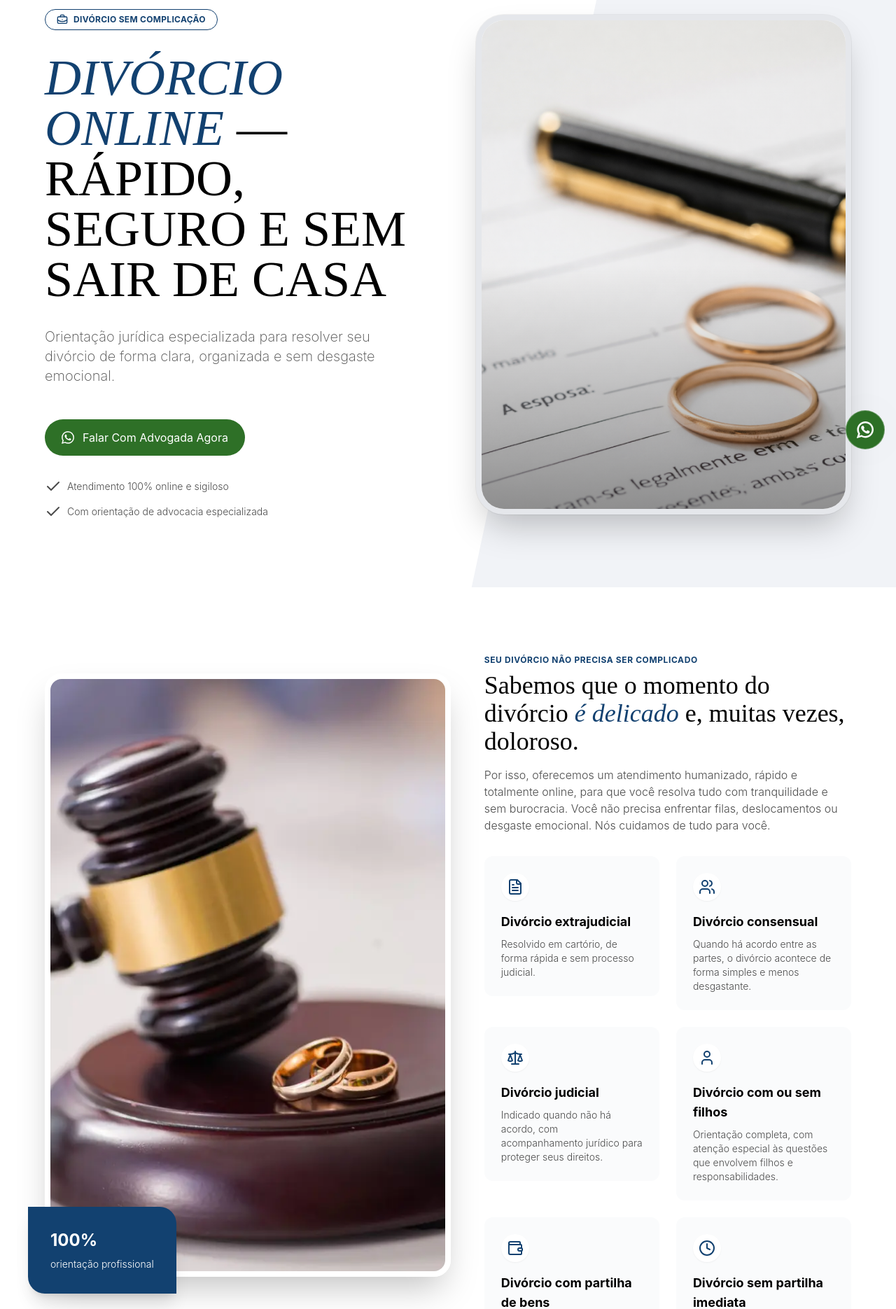
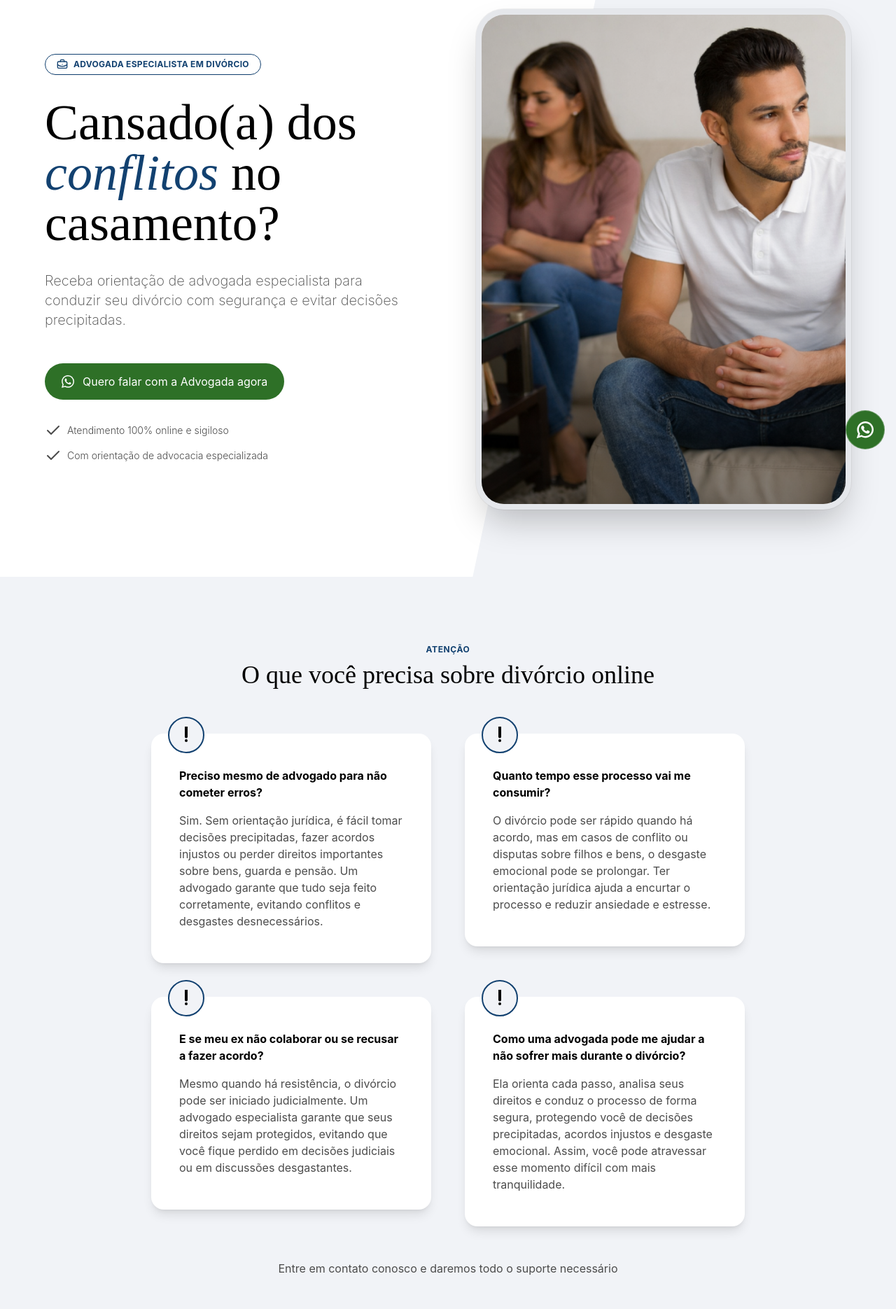
Before and after one commit to Paper-Street-Softwares/LPS-Castro-Advogados-Associados-V4, a React (Vite) app: page / in a window 1280 px wide. Shown: the part 142-2012 px from the top of the page at 70% size. Built offline with nearby package versions, Linux system fonts and the light colour scheme.

Commit message:
fix: Site finalizado

```diff
--- a/index.html
+++ b/index.html
@@ -1,4 +1,4 @@
-<!DOCTYPE html>
+<!doctype html>
 <html lang="pt-br">
   <head>
     <meta charset="UTF-8" />
@@ -23,32 +23,35 @@
     </style>
     <!-- fim do css inline -->
 
-    <title>Divórcio Online – Castro Advogados Associados</title>
+    <title>
+      Advogada de Divórcio em Mato Grosso | Especialista em Direito de Família
+    </title>
     <meta
       name="description"
-      content="Atendimento jurídico especializado em divórcio online . Orientação clara, segura e personalizada para resolver seu divórcio de forma simples e sem desgaste emocional."
+      content="Advogada especialista em divórcio em Mato Grosso. Orientação jurídica segura e acompanhamento completo para divisão de bens, guarda dos filhos e pensão alimentícia."
     />
     <meta
       name="keywords"
-      content="Divórcio,
-Advogada de divórcio,
-Divórcio extrajudicial,
-Divórcio consensual,
-Divórcio judicial,
-Divórcio com filhos,
-Divórcio sem filhos,
-Divórcio com partilha de bens,
-Divórcio sem partilha de bens,
-Advocacia especializada em divórcio,
-Castro Advogados Associados,
-Advogada especialista em divórcio,
-Divórcio rápido,
-Divórcio seguro online,
-Divórcio em cartório,
-Escritório de advocacia,
-Atendimento jurídico online,
-Divórcio sem audiência,
-Consultoria jurídica para divórcio.
+      content="Advogada de divórcio Mato Grosso
+Advogado de divórcio Mato Grosso
+Divórcio Mato Grosso
+Divórcio em Mato Grosso
+Divórcio consensual Mato Grosso
+Divórcio judicial Mato Grosso
+Divórcio em cartório Mato Grosso
+Divórcio com filhos Mato Grosso
+Divórcio sem filhos Mato Grosso
+Divórcio com partilha de bens
+Divórcio sem partilha de bens
+Advogada especialista em divórcio
+Advogado especialista em divórcio
+Direito de família Mato Grosso
+Advocacia familiar Mato Grosso
+Escritório de advocacia Mato Grosso
+Advogado para separação
+Consultoria jurídica para divórcio
+Como entrar com divórcio
+Processo de divórcio no Brasil
 "
     />
     <link
@@ -148,11 +151,11 @@ Consultoria jurídica para divórcio.
     <!-- Meta tags Open Graph (OG) para WhatsApp e Facebook -->
     <meta
       property="og:title"
-      content="Divórcio Online – Castro Advogados Associados"
+      content="Advogada de Divórcio em Mato Grosso | Especialista em Direito de Família"
     />
     <meta
       property="og:description"
-      content="Atendimento jurídico especializado em divórcio online . Orientação clara, segura e personalizada para resolver seu divórcio de forma simples e sem desgaste emocional."
+      content="Advogada especialista em divórcio em Mato Grosso. Orientação jurídica segura e acompanhamento completo para divisão de bens, guarda dos filhos e pensão alimentícia."
     />
     <meta
       property="og:image"
@@ -168,11 +171,11 @@ Consultoria jurídica para divórcio.
     <meta name="twitter:card" content="summary_large_image" />
     <meta
       name="twitter:title"
-      content="Divórcio Online – Castro Advogados Associados"
+      content="Advogada de Divórcio em Mato Grosso | Especialista em Direito de Família"
     />
     <meta
       name="twitter:description"
-      content="Atendimento jurídico especializado em divórcio online . Orientação clara, segura e personalizada para resolver seu divórcio de forma simples e sem desgaste emocional."
+      content="Advogada especialista em divórcio em Mato Grosso. Orientação jurídica segura e acompanhamento completo para divisão de bens, guarda dos filhos e pensão alimentícia."
     />
     <meta
       name="twitter:image"
--- a/src/components/sections/Speed.jsx
+++ b/src/components/sections/Speed.jsx
@@ -1,7 +1,7 @@
 import React from "react";
 import SectionArea from "../sectionElements/SectionArea";
 import SectionWrapper from "../sectionElements/SectionWrapper";
-import { Clock, Gavel, ShieldCheck } from "lucide-react";
+import { Check, Clock, Gavel, ShieldCheck } from "lucide-react";
 import SectionHeaderNovo from "../sectionElements/SectionHeaderNovo";
 import MotionDivDownToUp from "../animation/MotionDivDownToUp";
 
@@ -33,8 +33,8 @@ function Speed({ colorMode }) {
       <SectionWrapper>
         <section className="">
           <SectionHeaderNovo
-            miniTitle="Rapidez e Praticidade"
-            title="Dependendo do caso, o divórcio pode ser resolvido:"
+            miniTitle="O DIVÓRCIO PODE SER DESGASTANTE"
+            title="Evite mais brigas, dúvidas e estresse no seu divórcio"
             colorMode={colorMode}
           />
           <MotionDivDownToUp>
@@ -45,13 +45,16 @@ function Speed({ colorMode }) {
               <div className="grid md:grid-cols-3 gap-8">
                 {[
                   {
-                    text: "Em poucos dias, conforme o tipo de divórcio",
-                    icon: Clock,
+                    text: "Evite decisões precipitadas que podem prejudicar seus direitos",
+                    icon: Check,
                   },
-                  { text: "Sem audiência, na maioria dos casos", icon: Gavel },
                   {
-                    text: "Sem necessidade de comparecimento presencial",
-                    icon: ShieldCheck,
+                    text: "Reduza o desgaste emocional e conflitos com seu ex-cônjuge",
+                    icon: Check,
+                  },
+                  {
+                    text: "Garanta que guarda, visitas e pensão sejam resolvidas de forma justa",
+                    icon: Check,
                   },
                 ].map((item, idx) => (
                   <MotionDivDownToUp>
@@ -76,7 +79,8 @@ function Speed({ colorMode }) {
                 <p
                   className={`text-title2 font-medium font-secondFont inline-block px-4 py-1.5 rounded-full text-black/70`}
                 >
-                  Tudo conforme a lei.
+                  Conte com orientação jurídica especializada para atravessar
+                  esse momento difícil com mais segurança e tranquilidade.
                 </p>
               </div>
             </div>
--- a/src/content/content.jsx
+++ b/src/content/content.jsx
@@ -122,43 +122,16 @@ const content = {
       ctaButtonTextResponsive: "Contato",
     },
     hero: {
-      miniTag: "DIVÓRCIO SEM COMPLICAÇÃO",
-      FirstPart: <span></span>,
+      miniTag: "ADVOGADA ESPECIALISTA EM DIVÓRCIO",
+      FirstPart: <span>Cansado(a) dos </span>,
       Destaque: (
-        <span className="relative italic font-light destaque">
-          DIVÓRCIO ONLINE{" "}
-          {/* <span>
-            <svg
-              className="absolute left-0 hidden w-full h-3 text-black hero-underline -bottom-2 desktop1:flex"
-              viewBox="0 0 100 10"
-              preserveAspectRatio="none"
-            >
-              <path
-                d="M0 5 Q 50 10 100 5"
-                stroke="currentColor"
-                strokeWidth="2"
-                fill="none"
-              />
-            </svg>
-            <svg
-              className="absolute left-0 w-full h-3 text-black hero-underline -bottom-2 desktop1:hidden"
-              viewBox="0 0 100 10"
-              preserveAspectRatio="none"
-            >
-              <path
-                d="M0 5 Q 50 10 100 5"
-                stroke="currentColor"
-                strokeWidth="2"
-                fill="none"
-            </svg>
-          </span> */}
-        </span>
+        <span className="relative italic font-light destaque">conflitos</span>
       ),
-      SecondPart: <span>— RÁPIDO, SEGURO E SEM SAIR DE CASA</span>,
+      SecondPart: <span>no casamento?</span>,
       subtitle: (
         <p>
-          Orientação jurídica especializada para resolver seu divórcio de forma
-          clara, organizada e sem desgaste emocional.
+          Receba orientação de advogada especialista para conduzir seu divórcio
+          com segurança e evitar decisões precipitadas.
         </p>
       ),
       heroDefaultImage: heroDefaultImg, // img da pessoa mobile
@@ -167,7 +140,7 @@ const content = {
       alt: "Imagem ilustrativa da Seção Início",
       ctaButtonAriaLabel:
         "Botão para chamada de ação para contato pelo whatsapp",
-      ctaButtonText: "Falar Com Advogada Agora",
+      ctaButtonText: "Quero falar com a Advogada agora",
       ctaButtonTextSecondary: "A_Definir",
       obsHero: {
         icon: <LucideIdCard />,
@@ -196,36 +169,41 @@ const content = {
       },
     },
     important: {
-      miniTag: "A_Definir",
-      title: "A_Definir",
+      miniTag: "ATENÇÃO",
+      title: "O que você precisa sobre divórcio online",
       cards: {
         card1: {
-          title: "A_Definir",
-          paragraph: "A_Definir",
+          title: "Preciso mesmo de advogado para não cometer erros?",
+          paragraph:
+            "Sim. Sem orientação jurídica, é fácil tomar decisões precipitadas, fazer acordos injustos ou perder direitos importantes sobre bens, guarda e pensão. Um advogado garante que tudo seja feito corretamente, evitando conflitos e desgastes desnecessários.",
         },
         card2: {
-          title: "A_Definir",
-          paragraph: "A_Definir",
+          title: "Quanto tempo esse processo vai me consumir?",
+          paragraph:
+            "O divórcio pode ser rápido quando há acordo, mas em casos de conflito ou disputas sobre filhos e bens, o desgaste emocional pode se prolongar. Ter orientação jurídica ajuda a encurtar o processo e reduzir ansiedade e estresse.",
         },
         card3: {
-          title: "A_Definir",
-          paragraph: "A_Definir",
+          title: "E se meu ex não colaborar ou se recusar a fazer acordo?",
+          paragraph:
+            "Mesmo quando há resistência, o divórcio pode ser iniciado judicialmente. Um advogado especialista garante que seus direitos sejam protegidos, evitando que você fique perdido em decisões judiciais ou em discussões desgastantes.",
         },
         card4: {
-          title: "A_Definir",
-          paragraph: "A_Definir",
+          title:
+            "Como uma advogada pode me ajudar a não sofrer mais durante o divórcio?",
+          paragraph:
+            "Ela orienta cada passo, analisa seus direitos e conduz o processo de forma segura, protegendo você de decisões precipitadas, acordos injustos e desgaste emocional. Assim, você pode atravessar esse momento difícil com mais tranquilidade.",
         },
       },
-      fraseObs: "A_Definir",
-      ctaButtonText: "A_Definir",
+      fraseObs: "Entre em contato conosco e daremos todo o suporte necessário",
+      ctaButtonText: "Falar conosco agora pelo WhatsApp",
     },
     features: {
-      miniTag: "Seu divórcio não precisa ser complicado",
-      FirstPart: <span>Sabemos que o momento do divórcio </span>,
-      Destaque: <span className="italic font-light"> é delicado</span>,
-      SecondPart: <span> e, muitas vezes, doloroso.</span>,
+      miniTag: "Divórcio sem dor e sem incertezas",
+      FirstPart: <span>Conte com apoio </span>,
+      Destaque: <span className="italic font-light"> jurídico</span>,
+      SecondPart: <span> especializado</span>,
       subtitle:
-        "Por isso, oferecemos um atendimento humanizado, rápido e totalmente online, para que você resolva tudo com tranquilidade e sem burocracia. Você não precisa enfrentar filas, deslocamentos ou desgaste emocional. Nós cuidamos de tudo para você.",
+        "O divórcio é um momento delicado e desgastante. Conte com orientação jurídica clara e humanizada para conduzir o processo com segurança, evitando conflitos e decisões precipitadas.",
       imgFeatures: imgFeatures,
       alt: "imagem representativa da Seção Serviços",
       titleMessageFeature: "100%",
@@ -503,13 +481,14 @@ const content = {
       ctaButtonText: "A_Definir",
     },
     ctaSecondary: {
-      miniTag: "FALE CONOSCO",
-      title: <h1>Fale agora com uma Advogada</h1>,
+      miniTag: "CHEGA DE SOFRIMENTO NO DIVÓRCIO",
+      title: <h1>Fale agora com uma Advogada que entende sua dor</h1>,
       subtitle: (
         <div>
           <p className="mb-6 font-secondFont">
-            Se você está pensando em se divorciar ou precisa de orientação, fale
-            conosco agora.
+            Se você está cansado de brigas, insegurança e medo de perder
+            direitos, fale conosco agora. Conte com orientação especializada
+            para proteger você e seus filhos.
           </p>
         </div>
       ),
@@ -520,35 +499,43 @@ const content = {
             <span className="p-1 border-2 rounded-full">
               <Check className="" width={17} height={17} />
             </span>{" "}
-            Análise gratuita do seu caso
+ Análise do seu caso para evitar decisões precipitadas
+
+
           </div>
           <div className="flex items-start gap-2 mx-auto">
             {" "}
             <span className="p-1 border-2 rounded-full">
               <Check className="" width={17} height={17} />
             </span>{" "}
-            Atendimento direto com o Advogado, sem intermediários
+Atendimento direto com a Advogada, sem intermediários
+
+
           </div>
           <div className="flex items-start gap-2 mx-auto">
             {" "}
             <span className="p-1 border-2 rounded-full">
               <Check className="" width={17} height={17} />
             </span>{" "}
-            Resposta rápida e acompanhamento pelo WhatsApp
+Resposta rápida para reduzir ansiedade e incerteza
+
+
           </div>
           <div className="flex items-start gap-2 mx-auto">
             {" "}
             <span className="p-1 border-2 rounded-full">
               <Check className="" width={17} height={17} />
             </span>{" "}
-            Processo iniciado no mesmo dia da análise
+Processo conduzido com segurança desde o primeiro dia
+
+
           </div>
           <div className="flex items-start gap-2 mx-auto">
             {" "}
             <span className="p-1 border-2 rounded-full">
               <Check className="" width={17} height={17} />
             </span>{" "}
-            Você mais perto de receber o que é seu, sem sair de casa
+Proteja seus direitos e diminua o desgaste emocional
           </div>
         </div>
       ),
--- a/src/pages/Index.jsx
+++ b/src/pages/Index.jsx
@@ -1,53 +1,53 @@
-import { lazy, Suspense } from 'react'
+import { lazy, Suspense } from "react";
 
 // CRÍTICO — carregamento imediato (LCP)
-import NavbarNovaTemplate from '../components/sections/NavbarNovaTemplate'
-import HeroTemplateNovo from '../components/sections/HeroTemplateNovo'
-import StepsNovoTemplate from '../components/sections/StepsNovoTemplate'
-import FaqNovoTemplate from '../components/sections/FaqNovoTemplate'
+import NavbarNovaTemplate from "../components/sections/NavbarNovaTemplate";
+import HeroTemplateNovo from "../components/sections/HeroTemplateNovo";
+import StepsNovoTemplate from "../components/sections/StepsNovoTemplate";
+import FaqNovoTemplate from "../components/sections/FaqNovoTemplate";
 
 // Lazy — abaixo da dobra
 const FeaturesNovaTemplate = lazy(
-  () => import('../components/sections/FeaturesNovaTemplate'),
-)
+  () => import("../components/sections/FeaturesNovaTemplate"),
+);
 // const FeaturesSemImage = lazy(() =>
 //   import('../components/sections/FeaturesSemImage')
 // )
 const CtaNovoTemplate = lazy(
-  () => import('../components/sections/CtaNovoTemplate'),
-)
+  () => import("../components/sections/CtaNovoTemplate"),
+);
 const AboutNovoTemplate = lazy(
-  () => import('../components/sections/AboutNovoTemplate'),
-)
+  () => import("../components/sections/AboutNovoTemplate"),
+);
 
-const Team = lazy(() => import('../components/sections/Team'))
+const Team = lazy(() => import("../components/sections/Team"));
 
 const SocialMediaTemplate = lazy(
-  () => import('../components/sections/SocialMediaTemplate'),
-)
+  () => import("../components/sections/SocialMediaTemplate"),
+);
 const FooterNovoTemplate = lazy(
-  () => import('../components/sections/FooterNovoTemplate'),
-)
+  () => import("../components/sections/FooterNovoTemplate"),
+);
 const WhatsappAnimated = lazy(
-  () => import('../components/interactives/WhatsAppAnimated'),
-)
+  () => import("../components/interactives/WhatsAppAnimated"),
+);
 
-const BlogPosts = lazy(() => import('../components/sections/BlogPosts'))
+const BlogPosts = lazy(() => import("../components/sections/BlogPosts"));
 
-import { useContext } from 'react'
-import { ColorModeProvider } from '../context/UseContextArchive'
-import { useColorMode } from '../context/UseContextArchive'
-import Cards from '../components/sections/Cards'
-import InventarioComparativo from '../components/sections/Tabela'
-import Important from '../components/sections/Important'
-import Authority from '../components/sections/Authority'
-import Speed from '../components/sections/Speed'
-import Emergency from '../components/sections/Emergency'
-import { Diferences } from '../components/sections/Diferences'
-import { AlternatingSection } from '../components/sectionElements/AlternatingSection'
+import { useContext } from "react";
+import { ColorModeProvider } from "../context/UseContextArchive";
+import { useColorMode } from "../context/UseContextArchive";
+import Cards from "../components/sections/Cards";
+import InventarioComparativo from "../components/sections/Tabela";
+import Important from "../components/sections/Important";
+import Authority from "../components/sections/Authority";
+import Speed from "../components/sections/Speed";
+import Emergency from "../components/sections/Emergency";
+import { Diferences } from "../components/sections/Diferences";
+import { AlternatingSection } from "../components/sectionElements/AlternatingSection";
 
 export default function Index() {
-  const { colorMode, setColorMode } = useColorMode()
+  const { colorMode, setColorMode } = useColorMode();
 
   return (
     <>
@@ -60,9 +60,9 @@ export default function Index() {
             <HeroTemplateNovo colorMode={colorMode} obs={true} obsTwo={true} />
           </AlternatingSection>
 
-          {/* <AlternatingSection index={1} colorMode={colorMode}>
+          <AlternatingSection index={1} colorMode={colorMode}>
             <Important colorMode={colorMode} />
-          </AlternatingSection> */}
+          </AlternatingSection>
 
           <AlternatingSection index={2} colorMode={colorMode}>
             <Suspense>
@@ -137,5 +137,5 @@ export default function Index() {
         </main>
       </ColorModeProvider>
     </>
-  )
+  );
 }
--- a/vite.config.js
+++ b/vite.config.js
@@ -1,26 +1,24 @@
-// vite.config.js
-import { defineConfig } from 'vite'
-import react from '@vitejs/plugin-react-swc'
-import path from 'path'
+import { defineConfig } from "vite";
+import react from "@vitejs/plugin-react-swc";
+import path from "path";
 
-function nonBlockingCssPlugin() {
+function preloadCssPlugin() {
   return {
-    name: 'non-blocking-css',
-    enforce: 'post',
+    name: "preload-css",
     transformIndexHtml(html) {
       return html.replace(
-        /<link rel="stylesheet"([^>]+)>/g,
-        `<link rel="stylesheet"$1 media="print" onload="this.media='all'">`
-      )
+        /<link rel="stylesheet"(.*?)>/g,
+        `<link rel="preload" as="style"$1><link rel="stylesheet"$1>`,
+      );
     },
-  }
+  };
 }
 
 export default defineConfig({
-  plugins: [react(), nonBlockingCssPlugin()],
+  plugins: [react(), preloadCssPlugin()],
   resolve: {
     alias: {
-      '@': path.resolve(__dirname, './src'),
+      "@": path.resolve(__dirname, "./src"),
     },
   },
-})
+});
```
Also changed, not shown: src/assets/imgs/hero/lawHero.webp, src/assets/imgs/hero/lawHeroMobile.webp.
